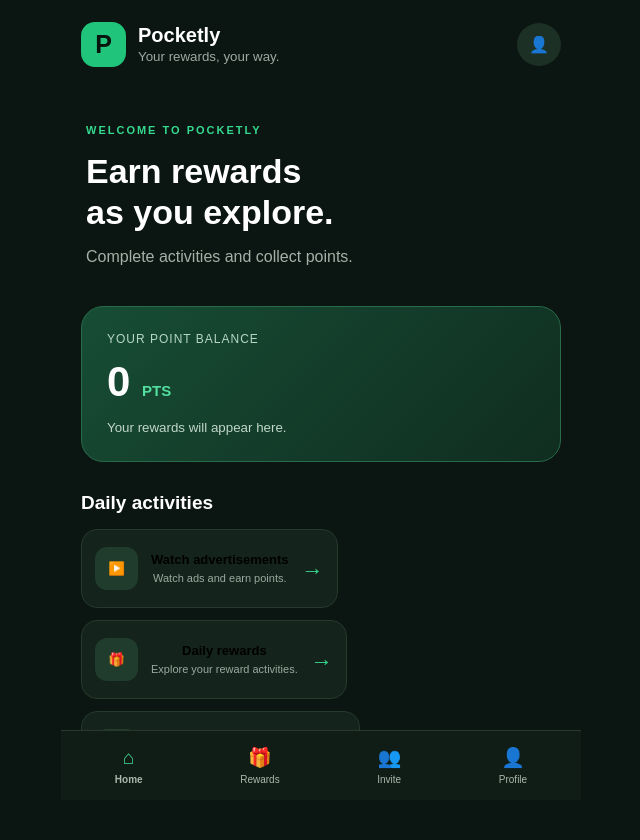
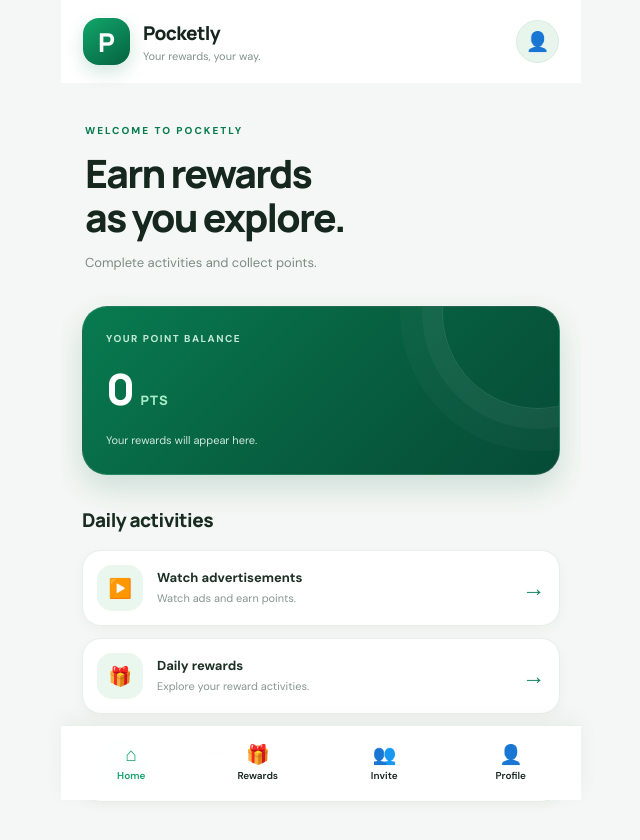
Before and after one commit to Ziranek/pocketly-mini-app, a React (Vite) app: page / in a window 1280 px wide. Shown: the top 840 px of the page, without its empty margins (319-959 px from the left). Built offline with nearby package versions, Linux system fonts and the light colour scheme.

Commit message:
Update style.css

```diff
--- a/src/style.css
+++ b/src/style.css
@@ -1,3 +1,19 @@
+
+@import url('https://fonts.googleapis.com/css2?family=DM+Sans:wght@400;500;600;700;800&family=Manrope:wght@400;500;600;700;800&display=swap');
+
+:root {
+  font-family: 'DM Sans', sans-serif;
+  color: #17251f;
+  background: #f4f7f5;
+  font-synthesis: none;
+  text-rendering: optimizeLegibility;
+  -webkit-font-smoothing: antialiased;
+  --green: #087b50;
+  --deep-green: #075b3e;
+  --mint: #dff6e9;
+  --muted: #819087;
+  --surface: #ffffff;
+}
 
 * {
   box-sizing: border-box;
@@ -5,193 +21,362 @@
   padding: 0;
 }
 
+html {
+  min-height: 100%;
+  background: #f4f7f5;
+}
+
 body {
-  font-family: Arial, sans-serif;
-  background: #0b1511;
-  color: #ffffff;
+  min-height: 100vh;
+  min-height: 100dvh;
+  font-family: 'DM Sans', sans-serif;
+  background: #f4f7f5;
+  color: #17251f;
+  overscroll-behavior-y: none;
+}
+
+button {
+  font: inherit;
+  -webkit-tap-highlight-color: transparent;
+  touch-action: manipulation;
 }
 
 .app {
+  width: 100%;
   max-width: 520px;
   min-height: 100vh;
-  margin: auto;
-  padding-bottom: 90px;
+  min-height: 100dvh;
+  margin: 0 auto;
+  padding-bottom: calc(105px + env(safe-area-inset-bottom));
+  background: #f4f7f5;
+  position: relative;
+  overflow-x: hidden;
 }
 
 .topbar {
   display: flex;
   align-items: center;
-  gap: 12px;
-  padding: 22px 20px;
+  gap: 13px;
+  padding: calc(18px + env(safe-area-inset-top)) 22px 18px;
+  background: #ffffff;
 }
 
 .logo {
-  width: 45px;
-  height: 45px;
-  background: #20c47a;
-  color: #07140e;
-  border-radius: 14px;
+  width: 47px;
+  height: 47px;
+  flex-shrink: 0;
   display: grid;
   place-items: center;
-  font-size: 25px;
-  font-weight: bold;
+  border-radius: 16px;
+  color: white;
+  background: linear-gradient(145deg, #12a66c, #05623f);
+  font-family: 'Manrope', sans-serif;
+  font-size: 26px;
+  font-weight: 800;
+  box-shadow: 0 7px 18px rgba(8, 123, 80, .19);
 }
 
 .topbar h2 {
-  font-size: 20px;
+  font-family: 'Manrope', sans-serif;
+  font-size: 19px;
+  font-weight: 800;
+  letter-spacing: -.6px;
 }
 
-.topbar small,
-.activity-info small {
-  color: #9baaa1;
+.topbar small {
+  display: block;
+  margin-top: 3px;
+  color: #84938b;
+  font-size: 11px;
 }
 
 .avatar {
+  width: 43px;
+  height: 43px;
   margin-left: auto;
-  background: #1d3026;
-  padding: 12px;
+  display: grid;
+  place-items: center;
   border-radius: 50%;
+  background: #e8f5ed;
+  border: 1px solid #d8ecdf;
+  font-size: 19px;
 }
 
 main {
-  padding: 10px 20px;
+  padding: 22px 21px 30px;
 }
 
 .welcome {
-  padding: 25px 5px;
+  padding: 19px 3px 25px;
 }
 
 .welcome > p:first-child {
-  color: #35d990;
-  font-size: 11px;
+  color: var(--green);
+  font-size: 10px;
+  font-weight: 800;
   letter-spacing: 2px;
-  font-weight: bold;
 }
 
 .welcome h1 {
-  font-size: 34px;
-  line-height: 1.2;
-  margin: 15px 0;
+  margin: 14px 0 12px;
+  color: #15271e;
+  font-family: 'Manrope', sans-serif;
+  font-size: clamp(32px, 8vw, 39px);
+  font-weight: 800;
+  line-height: 1.14;
+  letter-spacing: -1.8px;
 }
 
 .welcome p:last-child {
-  color: #a3b2a8;
+  max-width: 280px;
+  color: #7d8b83;
+  font-size: 13px;
+  line-height: 1.7;
 }
 
 .balance {
-  background: linear-gradient(135deg, #174d35, #102d20);
-  border: 1px solid #286b49;
-  border-radius: 22px;
-  padding: 25px;
-  margin: 15px 0 30px;
+  position: relative;
+  overflow: hidden;
+  padding: 25px 23px;
+  margin: 7px 0 32px;
+  color: #ffffff;
+  background: linear-gradient(135deg, #087b50 0%, #075e40 55%, #064b36 100%);
+  border: 1px solid rgba(255,255,255,.12);
+  border-radius: 25px;
+  box-shadow: 0 13px 30px rgba(5, 92, 60, .16);
+}
+
+.balance::after {
+  content: "";
+  position: absolute;
+  width: 190px;
+  height: 190px;
+  right: -75px;
+  top: -90px;
+  border: 1px solid rgba(255,255,255,.12);
+  border-radius: 50%;
+  box-shadow: 0 0 0 20px rgba(255,255,255,.035),
+              0 0 0 42px rgba(255,255,255,.025);
+  pointer-events: none;
 }
 
 .balance p {
-  color: #b6d7c4;
-  font-size: 12px;
+  position: relative;
+  z-index: 1;
+  color: #c5ead7;
+  font-size: 10px;
+  font-weight: 700;
+  letter-spacing: 1.5px;
+}
+
+.balance h1 {
+  position: relative;
+  z-index: 1;
+  margin: 14px 0 10px;
+  font-family: 'Manrope', sans-serif;
+  font-size: 43px;
+  font-weight: 800;
+  letter-spacing: -1.5px;
+}
+
+.balance h1 span {
+  color: #a8edc7;
+  font-size: 13px;
   letter-spacing: 1px;
 }
 
-.balance h1 {
-  font-size: 42px;
-  margin: 12px 0;
+.balance small {
+  position: relative;
+  z-index: 1;
+  color: #d0e8db;
+  font-size: 11px;
 }
 
-.balance h1 span {
-  font-size: 15px;
-  color: #52dfa0;
-}
-
-.balance small {
-  color: #c1d6ca;
+.section {
+  margin-top: 15px;
 }
 
 .section h3 {
+  margin-bottom: 17px;
+  color: #192c22;
+  font-family: 'Manrope', sans-serif;
   font-size: 19px;
-  margin-bottom: 15px;
+  font-weight: 800;
+  letter-spacing: -.5px;
+}
+
+.section > p {
+  margin: 8px 0;
+  color: #75847b;
+  font-size: 13px;
+  line-height: 1.6;
 }
 
 .activity {
+  width: 100%;
+  min-height: 76px;
   display: flex;
   align-items: center;
-  gap: 13px;
-  padding: 17px 13px;
+  gap: 14px;
+  padding: 14px;
   margin-bottom: 12px;
-  background: #14231b;
-  border: 1px solid #26392d;
-  border-radius: 16px;
+  color: #17251f;
+  text-align: left;
+  background: #ffffff;
+  border: 1px solid #e9efeb;
+  border-radius: 19px;
+  box-shadow: 0 4px 14px rgba(24, 54, 37, .035);
+  cursor: pointer;
+  transition: transform .18s ease, box-shadow .18s ease;
+}
+
+.activity:active {
+  transform: scale(.98);
+}
+
+.activity:disabled {
+  opacity: .65;
+  cursor: wait;
 }
 
 .activity-icon {
-  width: 43px;
-  height: 43px;
+  width: 46px;
+  height: 46px;
+  flex-shrink: 0;
   display: grid;
   place-items: center;
-  background: #203c2c;
-  border-radius: 12px;
+  background: #e9f7ef;
+  border-radius: 15px;
+  font-size: 19px;
 }
 
 .activity-info {
   flex: 1;
+  min-width: 0;
 }
 
 .activity-info strong {
+  display: block;
+  color: #1d3025;
   font-size: 13px;
+  font-weight: 700;
 }
 
 .activity-info small {
   display: block;
+  margin-top: 5px;
+  color: #89968e;
   font-size: 11px;
-  margin-top: 5px;
+  line-height: 1.4;
 }
 
 .activity > span {
-  color: #39d68b;
-  font-size: 22px;
+  color: #16845a;
+  font-size: 23px;
+  font-weight: 500;
+}
+
+.action-button {
+  width: 100%;
+  min-height: 50px;
+  margin-top: 15px;
+  color: #ffffff;
+  background: linear-gradient(135deg, #0b9560, #066c48);
+  border: none;
+  border-radius: 15px;
+  font-size: 13px;
+  font-weight: 700;
+  box-shadow: 0 7px 17px rgba(8, 123, 80, .15);
+  cursor: pointer;
 }
 
 .notice {
-  background: #142b20;
-  border-radius: 15px;
-  padding: 18px;
-  margin-top: 25px;
-  border: 1px solid #284b36;
-}
-
-.notice strong {
-  color: #47df9a;
+  padding: 17px;
+  margin: 20px 0;
+  background: #e8f6ed;
+  border: 1px solid #d5ecdd;
+  border-radius: 16px;
 }
 
 .notice p {
-  color: #b2c2b8;
-  font-size: 13px;
-  line-height: 1.6;
-  margin-top: 8px;
+  color: #246044;
+  font-size: 12px;
+  line-height: 1.65;
+}
+
+.notice button {
+  margin-top: 10px;
+  padding: 7px 0;
+  color: #087b50;
+  background: transparent;
+  border: none;
+  font-size: 12px;
+  font-weight: 700;
+  cursor: pointer;
 }
 
 footer {
   position: fixed;
+  z-index: 10;
+  left: 50%;
   bottom: 0;
-  left: 50%;
   transform: translateX(-50%);
   width: 100%;
   max-width: 520px;
-  background: #101d16;
-  border-top: 1px solid #29392e;
+  min-height: 75px;
   display: flex;
   justify-content: space-around;
-  padding: 15px 5px;
+  align-items: center;
+  padding: 10px 7px calc(10px + env(safe-area-inset-bottom));
+  background: rgba(255,255,255,.96);
+  border-top: 1px solid #e9efeb;
+  box-shadow: 0 -6px 20px rgba(20, 45, 30, .045);
+  backdrop-filter: blur(16px);
+  -webkit-backdrop-filter: blur(16px);
+}
+
+footer button {
+  min-width: 62px;
+  min-height: 48px;
+  display: flex;
+  flex-direction: column;
+  align-items: center;
+  justify-content: center;
+  gap: 5px;
+  color: #87958c;
+  background: transparent;
+  border: none;
+  cursor: pointer;
 }
 
 footer span {
-  text-align: center;
   font-size: 19px;
-  color: #43d991;
+  line-height: 1;
 }
 
 footer small {
-  display: block;
   font-size: 10px;
-  color: #a9b9ae;
-  margin-top: 5px;
+  font-weight: 600;
 }
+
+@media (max-width: 360px) {
+  main {
+    padding-right: 16px;
+    padding-left: 16px;
+  }
+
+  .welcome h1 {
+    font-size: 32px;
+  }
+
+  .balance {
+    padding: 22px 19px;
+  }
+}
+
+@media (prefers-reduced-motion: reduce) {
+  *, *::before, *::after {
+    scroll-behavior: auto !important;
+    transition-duration: .01ms !important;
+  }
+}
```
